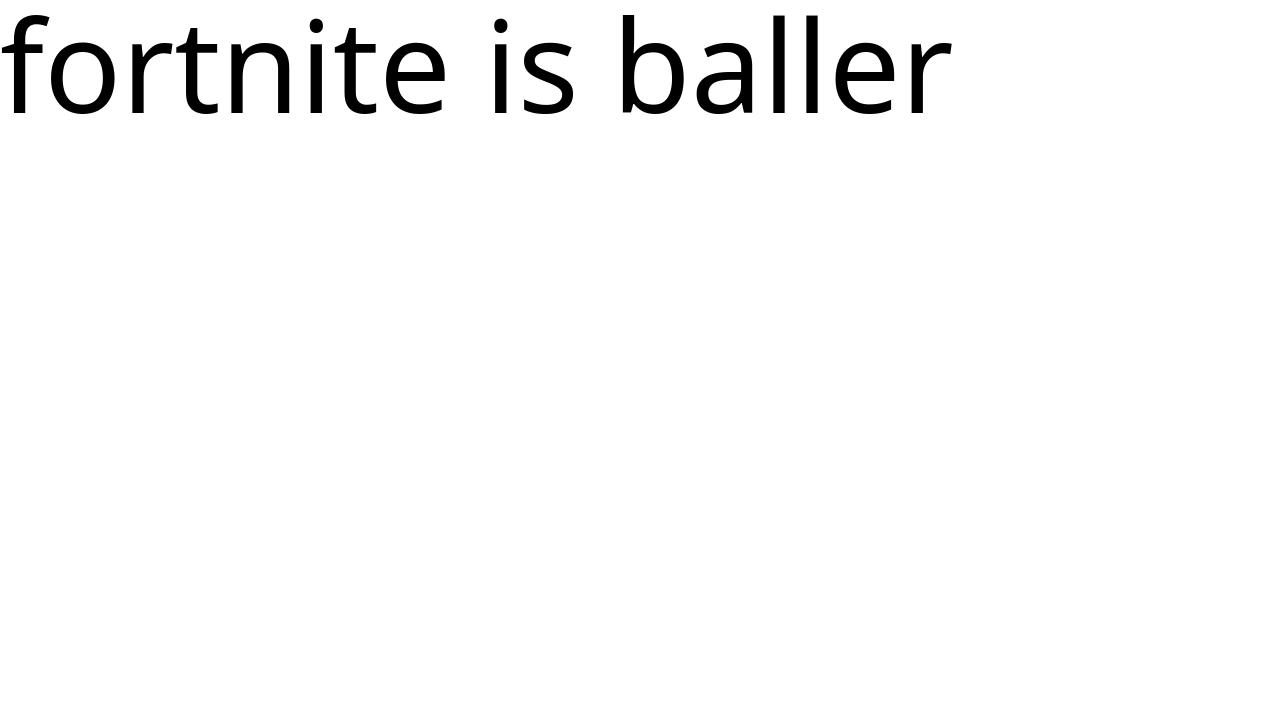
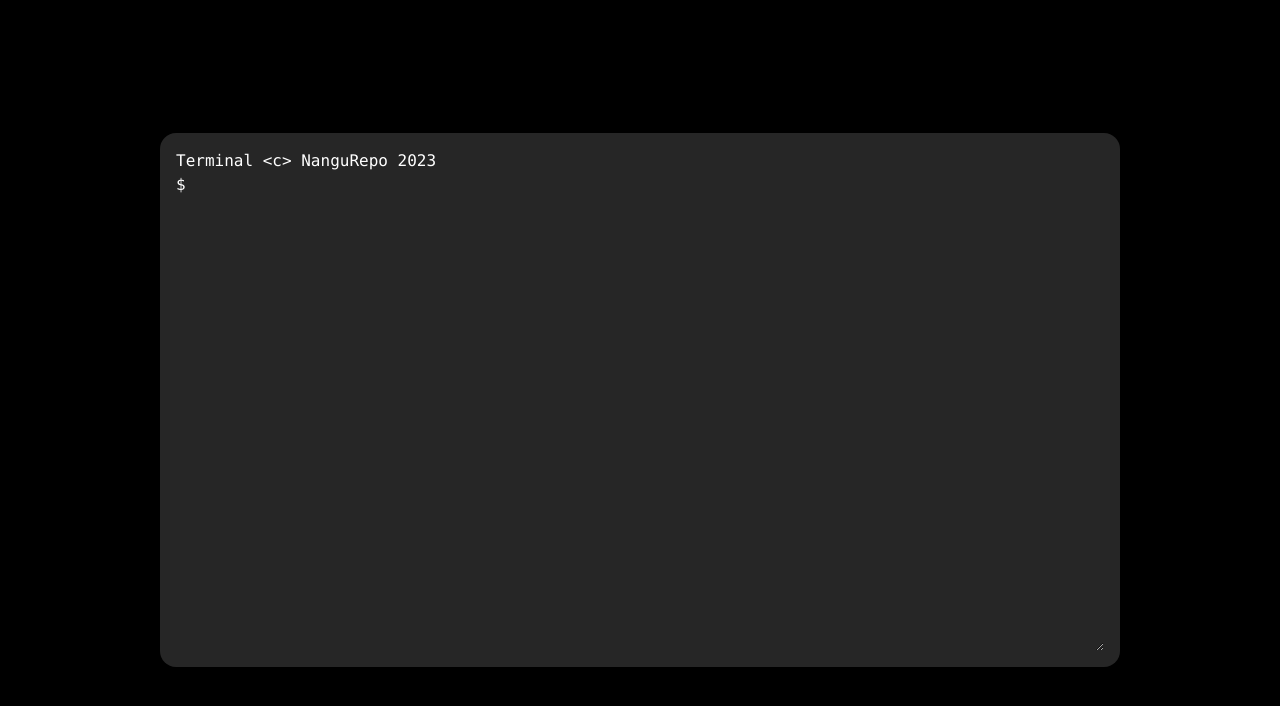
Before and after one commit to NanguRepo/terminal, a SvelteKit app in the folder app/: page / in a window 1280 px wide. Shown: the top 706 px of the page. Built offline with nearby package versions, Linux system fonts and the light colour scheme.

Commit message:
add terminal ui, text rendering, modular command system

```diff
--- a/app/src/routes/+page.svelte
+++ b/app/src/routes/+page.svelte
@@ -1 +1,40 @@
-<h1 class="text-9xl">fortnite is baller</h1>
+<script lang="ts">
+	import { terminalLines } from './components/stores';
+	import { print, controller } from './components/functions';
+	let commandInput: any;
+	let command: string;
+	const enterCommand = () => {
+		print('$ ' + command);
+		print(controller(command.split(' ')));
+		command = '';
+	};
+</script>
+
+<div class="w-full h-screen flex flex-col justify-center items-center bg-black">
+	<div
+		class="flex flex-col-reverse overflow-scroll w-3/4 h-2/3 p-4 rounded-2xl bg-neutral-800 text-white font-mono"
+	>
+		<div class="flex flex-row w-full h-full gap-[1ch] p-0">
+			<span>$</span>
+			<form class="w-full h-full p-0">
+				<textarea
+					bind:this={commandInput}
+					bind:value={command}
+					class="bg-neutral-800 text-white font-mono p-0 w-full h-full"
+					wrap="soft"
+					style="outline: none"
+					autofocus
+					on:keydown={(e) => {
+						if (e.key == 'Enter') {
+							e.preventDefault();
+							enterCommand();
+						}
+					}}
+				/>
+			</form>
+		</div>
+		{#each $terminalLines as line, i}
+			<p class="font-mono">{line}</p>
+		{/each}
+	</div>
+</div>
--- /dev/null
+++ b/app/src/routes/commands/echo.ts
@@ -0,0 +1,3 @@
+export const echo = (input: string[]) => {
+    return input.join(" ");
+}
--- /dev/null
+++ b/app/src/routes/components/functions.ts
@@ -0,0 +1,21 @@
+import { get } from 'svelte/store';
+import { terminalLines } from './stores';
+import { echo } from '../commands/echo'
+
+interface commandObject {
+    [key:string]: (input: string[]) => string
+}
+
+const commands: commandObject = {
+    "echo": echo
+}
+
+export const print = (text: string) => {
+	terminalLines.set([text, ...get(terminalLines)]);
+};
+export const controller = (input: string[]) => {
+    if (input[0] in commands) {
+        return commands[input[0]](input.slice(1))
+    }
+    return `Command ${input[0]} does not exist.`
+}
--- /dev/null
+++ b/app/src/routes/components/stores.ts
@@ -0,0 +1,3 @@
+import { writable } from 'svelte/store'
+
+export const terminalLines = writable(["Terminal <c> NanguRepo 2023"])
```
